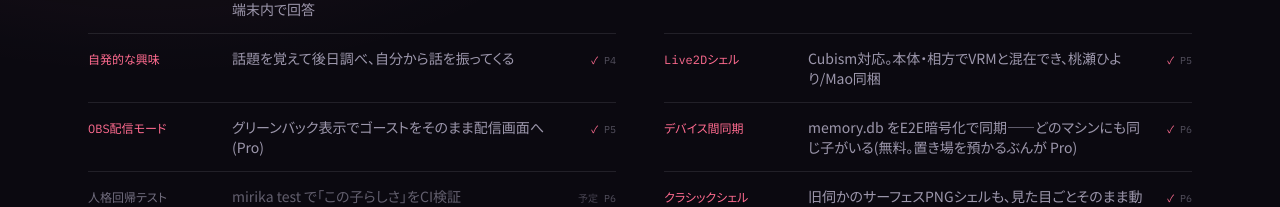
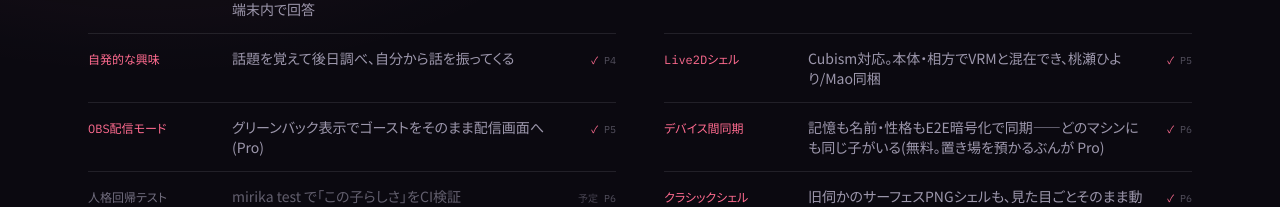
Before and after one commit to emerauda/mirika-web, a React (Vite) app: page / in a window 1280 px wide. Shown: the part 4084-4291 px from the top of the page. Built offline with nearby package versions, Linux system fonts and the light colour scheme; no server answers.

Commit message:
Say the persona travels too

```diff
--- a/src/components/Features.tsx
+++ b/src/components/Features.tsx
@@ -115,7 +115,7 @@ const EXT_ROWS: ExtRow[] = [
   { label: '自発的な興味', desc: '話題を覚えて後日調べ、自分から話を振ってくる', phase: 'P4', done: true },
   { label: 'Live2Dシェル', desc: 'Cubism対応。本体・相方でVRMと混在でき、桃瀬ひより/Mao同梱', phase: 'P5', done: true },
   { label: 'OBS配信モード', desc: 'グリーンバック表示でゴーストをそのまま配信画面へ(Pro)', phase: 'P5', done: true },
-  { label: 'デバイス間同期', desc: 'memory.db をE2E暗号化で同期——どのマシンにも同じ子がいる(無料。置き場を預かるぶんが Pro)', phase: 'P6', done: true },
+  { label: 'デバイス間同期', desc: '記憶も名前・性格もE2E暗号化で同期——どのマシンにも同じ子がいる(無料。置き場を預かるぶんが Pro)', phase: 'P6', done: true },
   { label: '人格回帰テスト', desc: 'mirika test で「この子らしさ」をCI検証', phase: 'P6', done: false },
   { label: 'クラシックシェル', desc: '旧伺かのサーフェスPNGシェルも、見た目ごとそのまま動く', phase: 'P6', done: true },
   { label: '歌とお絵かき', desc: '歌唱合成で誕生日に歌い、ローカル画像生成で絵を見せてくれる', phase: 'P7', done: true },
```
